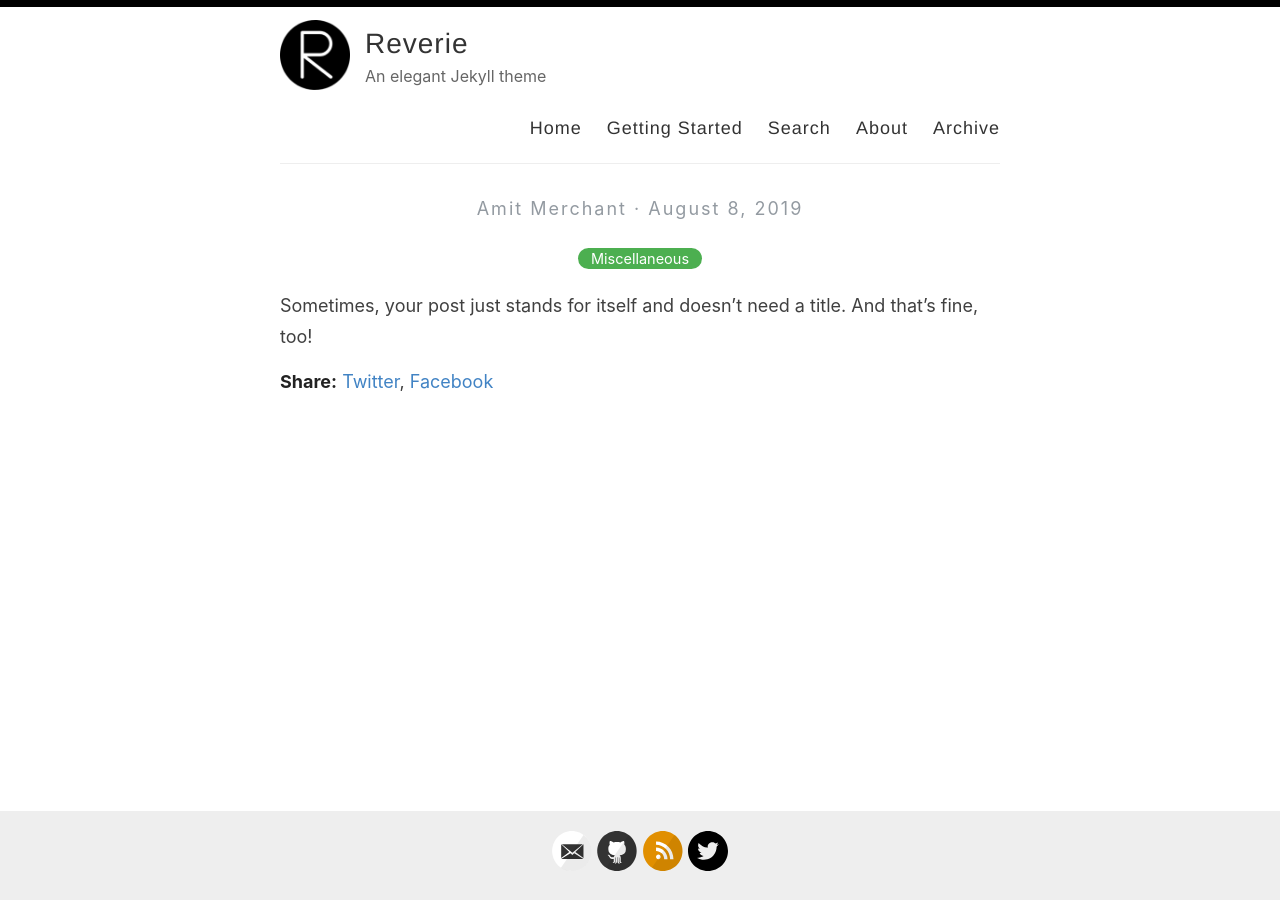
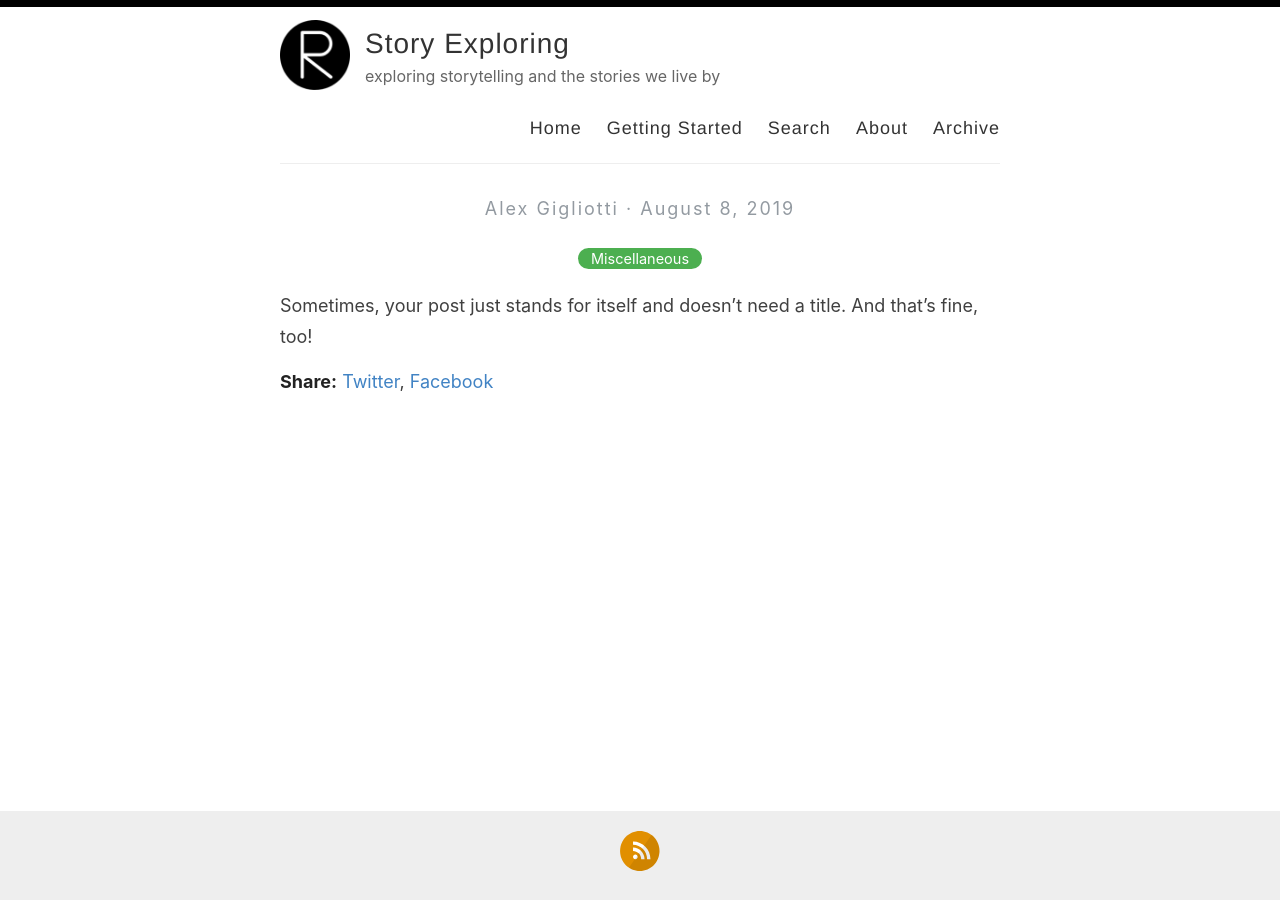
Before and after one commit to storyexplorer/The-Story-Explorer, a Jekyll site: the page built from _posts/2019-08-08-no-title-posts.md, in a window 1280 px wide. Built offline with Jekyll 4.4.1, drawn with Linux system fonts in a browser that asks for light colours.

Commit message:
update config file

```diff
--- a/_config.yml
+++ b/_config.yml
@@ -3,13 +3,13 @@
 #
 
 # Name of your site (displayed in the header)
-name: Reverie
+name: Story Exploring
 
 # Name of the author
-author: Amit Merchant
+author: Alex Gigliotti
 
 # Short bio or description (displayed in the header)
-description: An elegant Jekyll theme
+description: exploring storytelling and the stories we live by
 
 # URL of your avatar or profile pic (you could use your GitHub profile pic)
 avatar: /images/reverie.png
@@ -21,15 +21,15 @@ avatar: /images/reverie.png
 # Includes an icon in the footer for each username you enter
 footer-links:
   dribbble:
-  email: amit.d.merchant@gmail.com
+  email:
   facebook:
   flickr:
-  github: amitmerchant1990/reverie
+  github:
   instagram:
   linkedin:
   pinterest:
   rss: rss
-  twitter: amit_merchant
+  twitter:
   stackoverflow:
   youtube: # channel/<your_long_string> or user/<user-name>
   googleplus: # anything in your profile username that comes after plus.google.com/
@@ -41,21 +41,21 @@ footer-links:
 disqus:
 
 # Enter your Google Analytics web tracking code (e.g. UA-2110908-2) to activate tracking
-google_analytics: UA-43339302-11
+google_analytics:
 
 # For newer "GA4" analytics, use the following instead of the "UA" entry above
 #google_analytics_ga4: G-GABC1DEFG
 
 # Your website URL (e.g. http://amitmerchant1990.github.io or http://www.amitmerchant.com)
 # Used for Sitemap.xml and your RSS feed
-url: http://www.amitmerchant.com/reverie
-enforce_ssl: https://www.amitmerchant.com/reverie
+url: http://storyexplorer.github.io
+enforce_ssl: https://storyexplorer.github.io
 
 # If you're hosting your site at a Project repository on GitHub pages
 # (http://yourusername.github.io/repository-name)
 # and NOT your User repository (http://yourusername.github.io)
 # then add in the baseurl here, like this: "/repository-name"
-baseurl: "/reverie"
+baseurl: ""
 
 #
 # !! You don't need to change any of the configuration flags below !!
```
